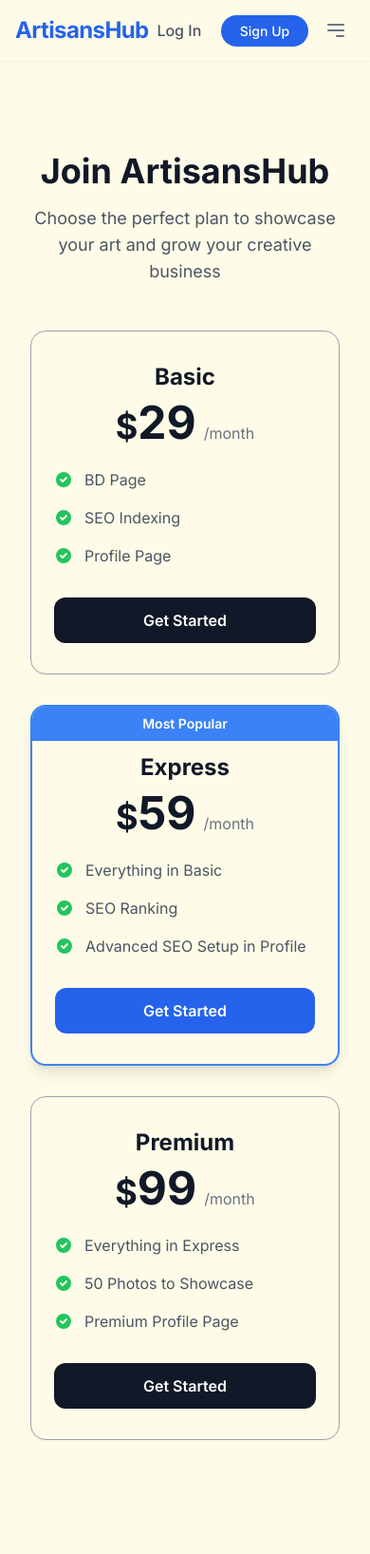
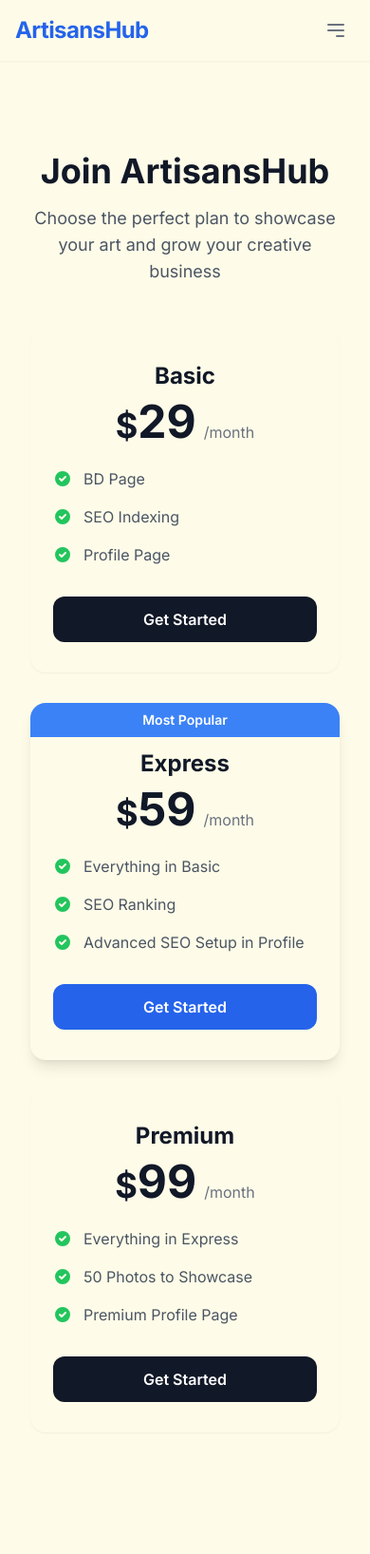
Before and after one commit to Chirag373/artisan, a Django app: page /join-artist/ in a window 390 px wide. Shown: the top 1636 px of the page at 95% size. Run offline with Django 5.2, Linux system fonts and the light colour scheme; the visitor is signed in with stand-in values (Sample User, id 1); some libraries are stand-ins or nearby versions.

Commit message:
refactored

```diff
--- a/templates/base.html
+++ b/templates/base.html
@@ -292,9 +292,9 @@
                 <!-- Unauthenticated Nav -->
                 <div id="nav-unauthenticated" class="hidden md:flex items-center space-x-4">
                     <a href="{% url 'login' %}"
-                        class="text-gray-600 hover:text-blue-600 font-medium transition-colors">Log In</a>
+                        class="hidden md:inline-block text-gray-600 hover:text-blue-600 font-medium transition-colors">Log In</a>
                     <a href="{% url 'signup' %}"
-                        class="bg-blue-600 text-white px-5 py-2 rounded-full text-sm font-medium hover:bg-blue-700 transition-colors shadow-sm">
+                        class="hidden md:inline-block bg-blue-600 text-white px-5 py-2 rounded-full text-sm font-medium hover:bg-blue-700 transition-colors shadow-sm">
                         Sign Up
                     </a>
                 </div>
--- a/templates/join_artist.html
+++ b/templates/join_artist.html
@@ -20,7 +20,7 @@
 
     <div class="grid grid-cols-1 md:grid-cols-3 gap-8 mb-12">
         <div
-            class="bg-[#FEFCE8] rounded-2xl border border-gray-400 shadow-sm overflow-hidden hover:shadow-lg transition-shadow duration-300">
+            class="bg-[#FEFCE8] rounded-2xl border-0 md:border md:border-gray-400 shadow-sm overflow-hidden hover:shadow-lg transition-shadow duration-300">
             <div class="px-6 py-8">
                 <div class="text-center mb-6">
                     <h3 class="text-2xl font-bold text-gray-900 mb-2">Basic</h3>
@@ -67,7 +67,7 @@
         </div>
 
         <div
-            class="bg-[#FEFCE8] rounded-2xl border-2 border-blue-500 shadow-lg overflow-hidden relative hover:shadow-xl transition-shadow duration-300">
+            class="bg-[#FEFCE8] rounded-2xl border-0 md:border-2 md:border-blue-500 shadow-lg overflow-hidden relative hover:shadow-xl transition-shadow duration-300">
             <div class="absolute top-0 left-0 right-0 bg-blue-500 text-white text-center py-2 text-sm font-semibold">
                 Most Popular
             </div>
@@ -117,7 +117,7 @@
         </div>
 
         <div
-            class="bg-[#FEFCE8] rounded-2xl border border-gray-400 shadow-sm overflow-hidden hover:shadow-lg transition-shadow duration-300">
+            class="bg-[#FEFCE8] rounded-2xl border-0 md:border md:border-gray-400 shadow-sm overflow-hidden hover:shadow-lg transition-shadow duration-300">
             <div class="px-6 py-8">
                 <div class="text-center mb-6">
                     <h3 class="text-2xl font-bold text-gray-900 mb-2">Premium</h3>
--- a/templates/login.html
+++ b/templates/login.html
@@ -12,7 +12,7 @@
 
 <div class="min-h-[80vh] flex items-center justify-center -mt-10">
     <div class="w-full max-w-md">
-        <div class="bg-[#FEFCE8] rounded-2xl border border-gray-400 overflow-hidden">
+        <div class="bg-[#FEFCE8] rounded-2xl border-0 md:border md:border-gray-400 overflow-hidden">
             <div class="px-8 pt-8 pb-6 text-center">
                 <h1 class="text-2xl font-bold text-gray-900 mb-2">Welcome Back</h1>
                 <p class="text-gray-500 text-sm">
--- a/templates/signup.html
+++ b/templates/signup.html
@@ -12,7 +12,7 @@
 
 <div class="min-h-[80vh] flex items-center justify-center -mt-10">
     <div class="w-full max-w-md">
-        <div class="bg-[#FEFCE8] rounded-2xl border border-gray-400 overflow-hidden">
+        <div class="bg-[#FEFCE8] rounded-2xl border-0 md:border md:border-gray-400 overflow-hidden">
             <div class="px-8 pt-8 pb-6 text-center">
                 <h1 class="text-2xl font-bold text-gray-900 mb-2">Create Your Account</h1>
                 <p class="text-gray-500 text-sm mb-4">
--- a/templates/signup_explorer.html
+++ b/templates/signup_explorer.html
@@ -12,7 +12,7 @@
 
 <div class="min-h-[80vh] flex items-center justify-center -mt-10">
     <div class="w-full max-w-md">
-        <div class="bg-[#FEFCE8] rounded-2xl border border-gray-400 overflow-hidden">
+        <div class="bg-[#FEFCE8] rounded-2xl border-0 md:border md:border-gray-400 overflow-hidden">
             <div class="px-8 pt-8 pb-6 text-center">
                 <div class="w-16 h-16 mx-auto bg-blue-100 rounded-full flex items-center justify-center mb-4">
                     <svg class="w-8 h-8 text-blue-600" fill="none" viewBox="0 0 24 24" stroke="currentColor">
```
